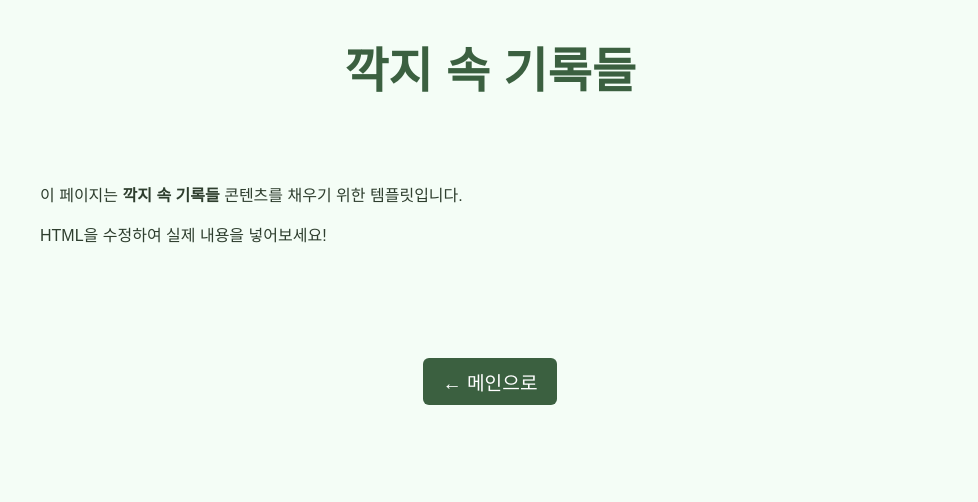
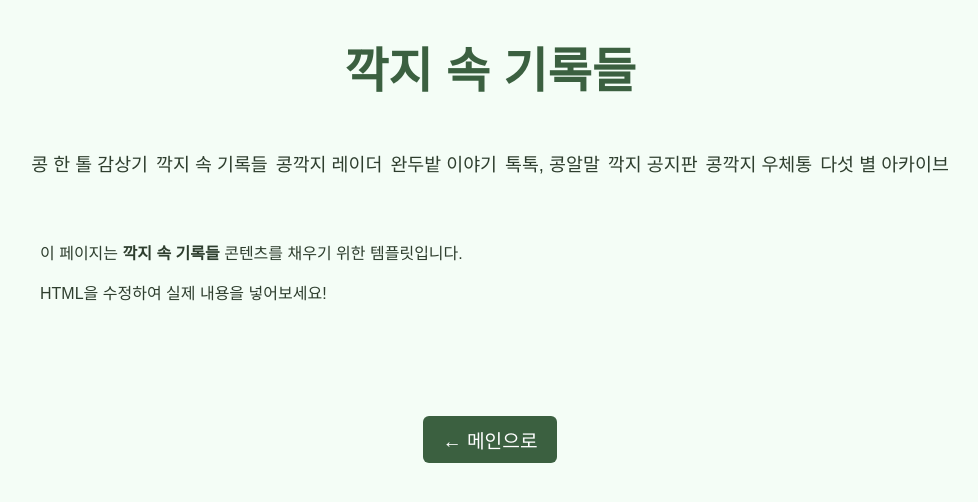
Before and after one commit to Eternal-5/wandupod, a plain HTML site: page share.html in a window 1280 px wide. Shown: the whole page, without its empty margins (150-1128 px from the left). Drawn offline with Linux system fonts and the light colour scheme; a web font is replaced by a local one.

Commit message:
Update share.html

```diff
--- a/share.html
+++ b/share.html
@@ -7,6 +7,20 @@
 <link rel="stylesheet" href="style.css"/></head>
 <body>
 <header><h1>깍지 속 기록들</h1></header>
+  <!-- ▼ 네비게이션 바 -------------------------------->
+<nav style="
+  display:flex;flex-wrap:wrap;gap:.5rem;justify-content:center;
+  margin:1rem 0;font-size:1.15rem;">
+  <a href="review.html"  title="공연 감상 후기를 남기는 공간이에요"              class="nav">콩 한 톨 감상기</a>
+  <a href="share.html"   title="이미지, 영상, 기사 등 자료를 공유해요"           class="nav">깍지 속 기록들</a>
+  <a href="request.html" title="찾고 싶은 자료를 요청하는 공간이에요"            class="nav">콩깍지 레이더</a>
+  <a href="memory.html"  title="팬으로서의 추억과 마음을 나눠요"                class="nav">완두밭 이야기</a>
+  <a href="talk.html"    title="자유롭게 소통하고 이야기 나누어요"              class="nav">톡톡, 콩알말</a>
+  <a href="notice.html"  title="팬페이지의 공지사항을 모아둔 곳이에요"          class="nav">깍지 공지판</a>
+  <a href="inbox.html"   title="건의나 궁금한 점을 익명으로 남겨주세요"         class="nav">콩깍지 우체통</a>
+  <a href="archive.html" title="SS501의 시간들을 함께 모아가는 조용한 아카이브 공간입니다" class="nav">다섯 별 아카이브</a>
+</nav>
+
 <section style="max-width:900px;margin:0 auto;padding:2rem;">
 <p>이 페이지는 <strong>깍지 속 기록들</strong> 콘텐츠를 채우기 위한 템플릿입니다.</p>
 <p>HTML을 수정하여 실제 내용을 넣어보세요!</p>
```
